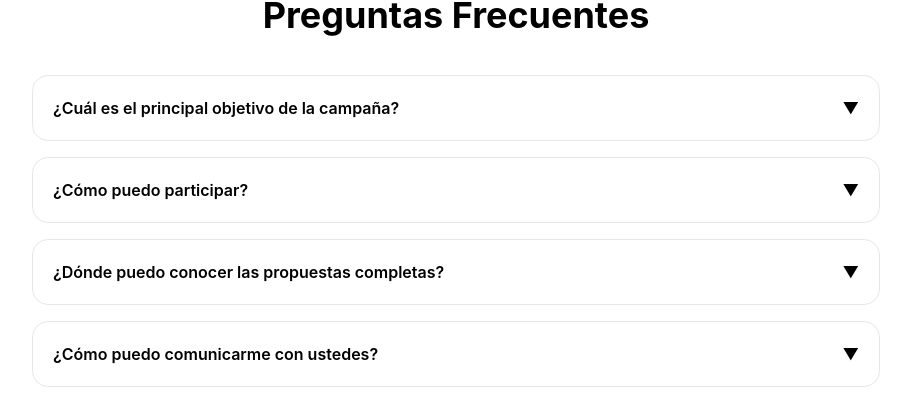
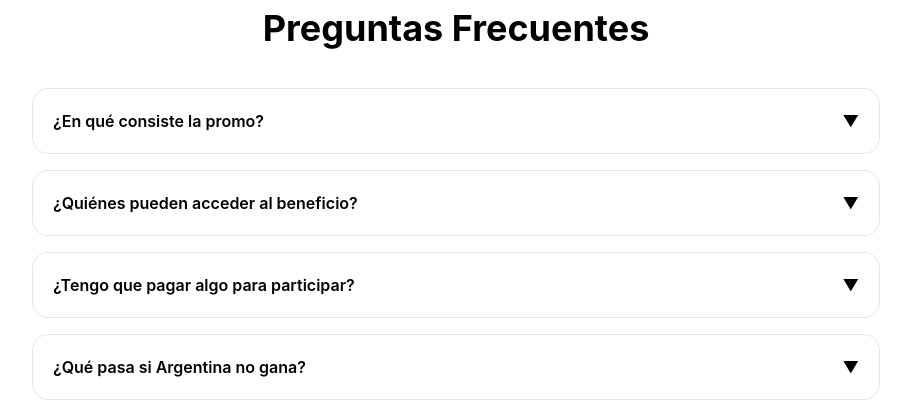
Before and after one commit to wgroupmkt/promomundial, a Next.js app: page / in a window 1280 px wide. Shown: the part 2327-2742 px from the top of the page, without its empty margins (184-1095 px from the left). Built offline with nearby package versions, Linux system fonts and the light colour scheme.

Commit message:
agregado de datos

```diff
--- a/app/componentes/faq.tsx
+++ b/app/componentes/faq.tsx
@@ -4,24 +4,39 @@ import { useState } from 'react'
 
 const faqs = [
   {
-    question: '¿Cuál es el principal objetivo de la campaña?',
+    question: '¿En qué consiste la promo? ',
     answer:
-      'Trabajar en propuestas concretas que mejoren la calidad de vida de los vecinos y promuevan el desarrollo de la comunidad.',
+      'Si Argentina gana la Copa del Mundo, los pasajeros inscriptos en la Promo 2028 de Wolf Travel acceden a un 50% de descuento en su viaje de egresados a Camboriú. ',
   },
   {
-    question: '¿Cómo puedo participar?',
+    question: '¿Quiénes pueden acceder al beneficio? ',
     answer:
-      'Puedes participar asistiendo a reuniones, eventos, actividades comunitarias o contactándonos a través de nuestros canales oficiales.',
+      'Participan todos los alumnos que se encuentren inscriptos a la Promo 2028 de Wolf Travel y cumplan con las condiciones de la campaña. ',
   },
   {
-    question: '¿Dónde puedo conocer las propuestas completas?',
+    question: '¿Tengo que pagar algo para participar? ',
     answer:
-      'Las propuestas estarán disponibles en nuestras redes sociales, materiales informativos y eventos de campaña.',
+      'Sí. Para acceder al beneficio es necesario estar correctamente inscripto en Wolf Travel según las condiciones comerciales vigentes.',
   },
   {
-    question: '¿Cómo puedo comunicarme con ustedes?',
+    question: '¿Qué pasa si Argentina no gana?  ',
     answer:
-      'Puedes hacerlo mediante el formulario de contacto, redes sociales o los medios de comunicación publicados en el sitio.',
+      'La promo queda sujeta a la condición establecida: el beneficio del 50% se activa únicamente si Argentina gana la Copa del Mundo.',
+  },
+  {
+    question: '¿El descuento es sobre cualquier viaje?',
+    answer:
+      'El beneficio aplica sobre el viaje de egresados contratado dentro de la Promo 2028 de Wolf Travel, según condiciones de la campaña.',
+  },
+   {
+    question: '¿Puedo acceder si ya estoy inscripto? ',
+    answer:
+      '¡Sí! Si tu inscripción corresponde a la Promo 2028 y cumple con los requisitos de la campaña, participás automáticamente.',
+  },
+   {
+    question: '¿Dónde puedo consultar las bases y condiciones?',
+    answer:
+      'Podés consultar todas las condiciones de la campaña en esta misma página o comunicándote con el equipo de Wolf Travel.',
   },
 ]
 
--- a/app/componentes/formulario.tsx
+++ b/app/componentes/formulario.tsx
@@ -49,9 +49,9 @@ export default function ContactForm() {
   }
 
   return (
-    <section className="py-16" id="contacto">
-      <div className="mx-auto max-w-2xl px-6">
-        <h2 className="mb-8 text-center text-4xl font-bold">
+    <section className="py-16 m-5" id="contacto">
+      <div className="mx-auto max-w-2xl px-6 border rounded-[20px] p-10 bg-[#333366]">
+        <h2 className="mb-8 text-center text-4xl font-bold text-white">
           Envianos un Mensaje
         </h2>
 
@@ -72,7 +72,7 @@ export default function ContactForm() {
                 nombre: e.target.value,
               })
             }
-            className="w-full rounded-xl border p-4"
+            className="w-full rounded-xl border p-4 bg-white"
           />
 
           <input
@@ -88,7 +88,7 @@ export default function ContactForm() {
                 email: e.target.value,
               })
             }
-            className="w-full rounded-xl border p-4"
+            className="w-full rounded-xl border p-4 bg-white"
           />
 
           <textarea
@@ -104,7 +104,7 @@ export default function ContactForm() {
                 mensaje: e.target.value,
               })
             }
-            className="w-full rounded-xl border p-4"
+            className="w-full rounded-xl border p-4 bg-white"
           />
 
           <button
--- a/app/componentes/menu.tsx
+++ b/app/componentes/menu.tsx
@@ -27,7 +27,7 @@ export default function Header() {
     <Image
       src={logomundialhora}
       alt="Logo Campaña Mundial"
-      width={100}
+      width={80}
       height={60}
       priority
     />
@@ -42,7 +42,7 @@ export default function Header() {
 
   <button
     onClick={() => setOpen(!open)}
-    className="justify-self-end text-3xl text-white md:hidden mr-6"
+    className="justify-self-end text-3xl text-white md:hidden mr-8"
   >
     ☰
   </button>
--- a/app/componentes/sobre.tsx
+++ b/app/componentes/sobre.tsx
@@ -17,7 +17,7 @@ export default function CampaignMessage() {
         {/* Video */}
         <div className="overflow-hidden rounded-3xl shadow-xl">
           <video
-             className="w-full"
+             className="w-full h-[450px] object-cover"
              autoPlay
              muted
              loop
--- a/app/componentes/video.tsx
+++ b/app/componentes/video.tsx
@@ -4,14 +4,14 @@ export default function CampaignVideo() {
       <div className="mx-auto max-w-6xl px-6">
         <div className="overflow-hidden rounded-3xl shadow-2xl">
            <video
-             className="w-full h-[500px] object-cover"
+             className="lg:w-[100%] h-[500px] object-cover"
              autoPlay
              muted
              loop
              playsInline
            >
              <source
-               src="https://res.cloudinary.com/dx2pj0vkm/video/upload/v1780501774/cambo_zccyfe.mp4"
+               src="https://res.cloudinary.com/dx2pj0vkm/video/upload/v1780502032/video_qinekw.mp4"
                type="video/mp4"
              />
              Tu navegador no soporta videos.
```
